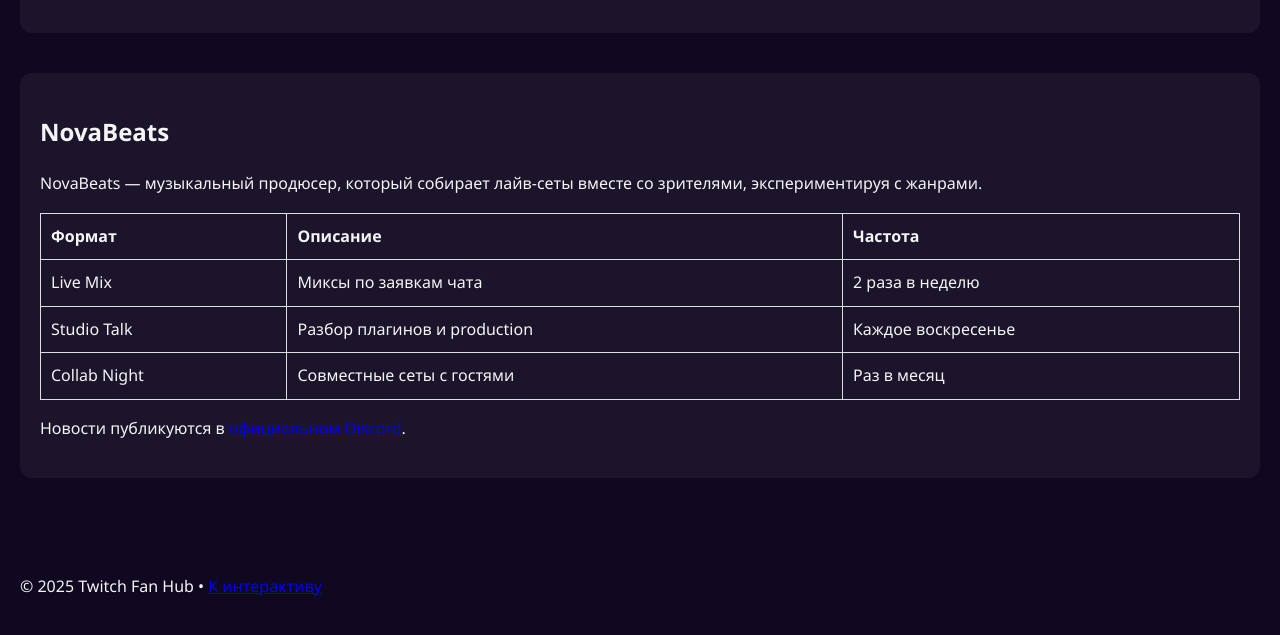
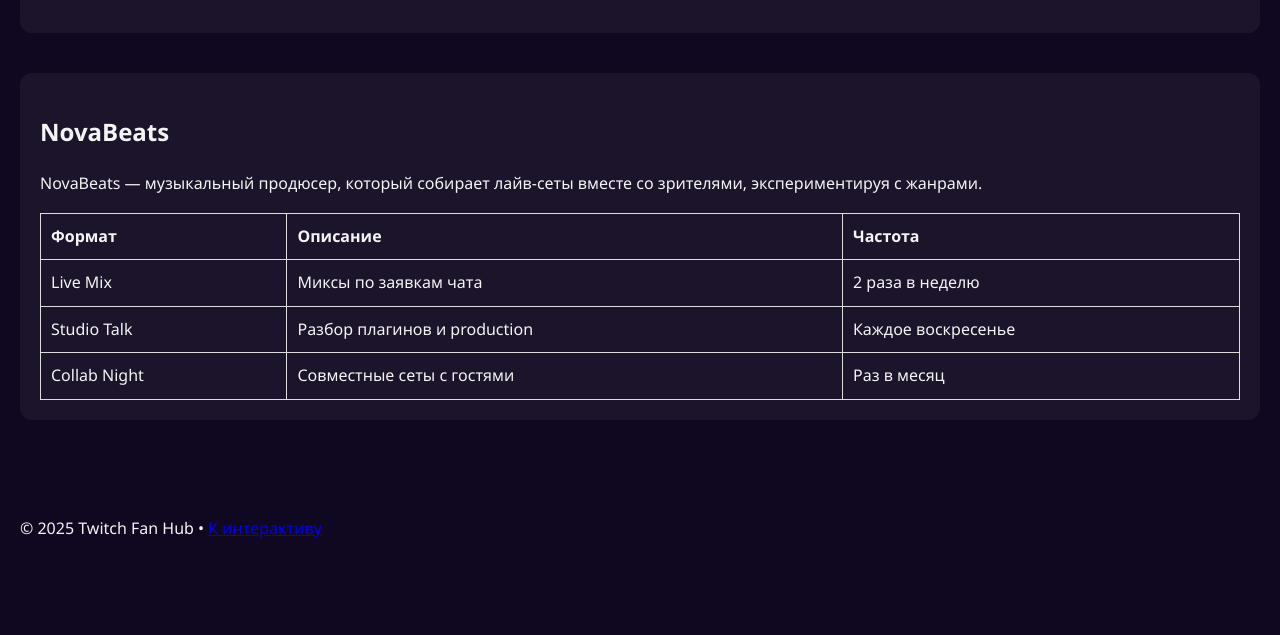
Before and after one commit to vadimka092/vadimka.github.io, a plain HTML site: page streamers.html in a window 1280 px wide. Shown: the part 908-1543 px from the top of the page. After the commit the page ends 1486 px from the top, so only its background shows below. Drawn offline with Linux system fonts and the light colour scheme.

Commit message:
Update streamers.html

```diff
--- a/streamers.html
+++ b/streamers.html
@@ -75,7 +75,7 @@
           </tr>
         </tbody>
       </table>
-      <p>Новости публикуются в <a href="https://discord.com/" target="_blank" rel="noopener">официальном Discord</a>.</p>
+
     </section>
   </main>
 
```
